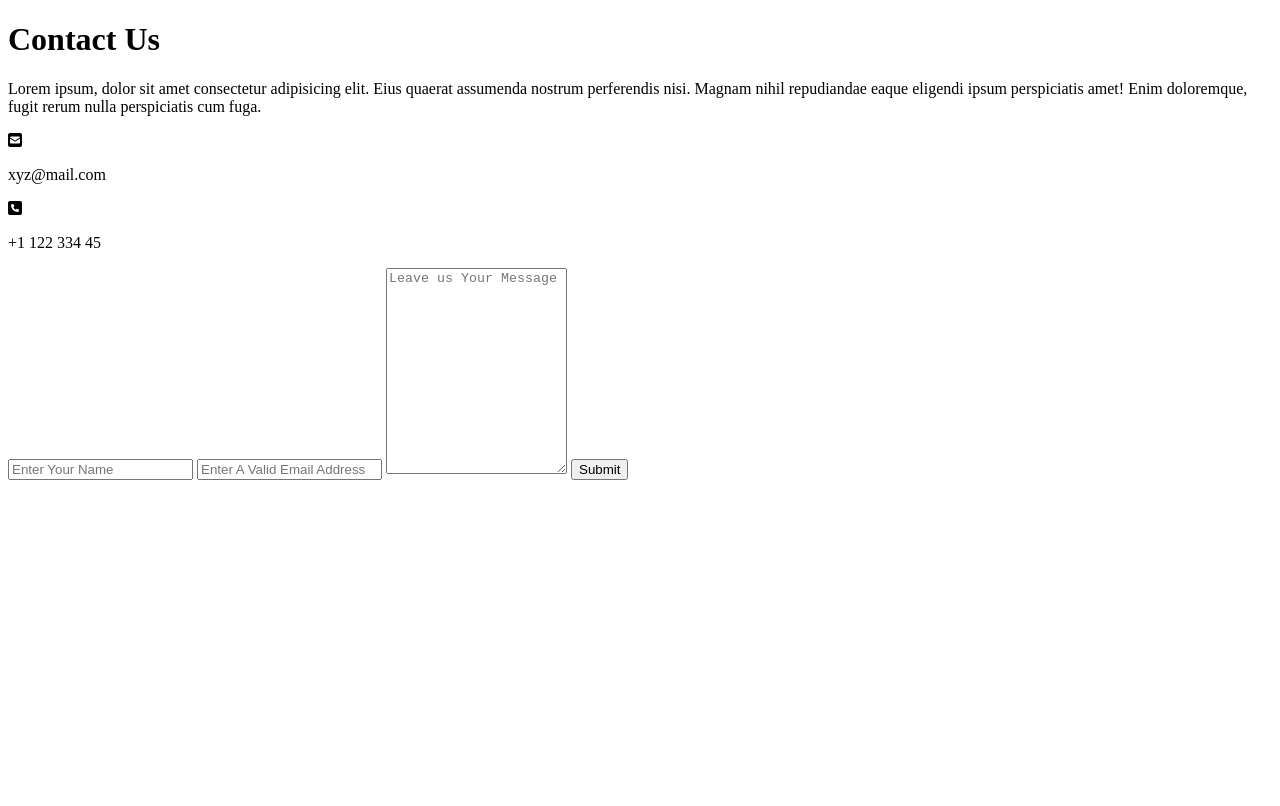
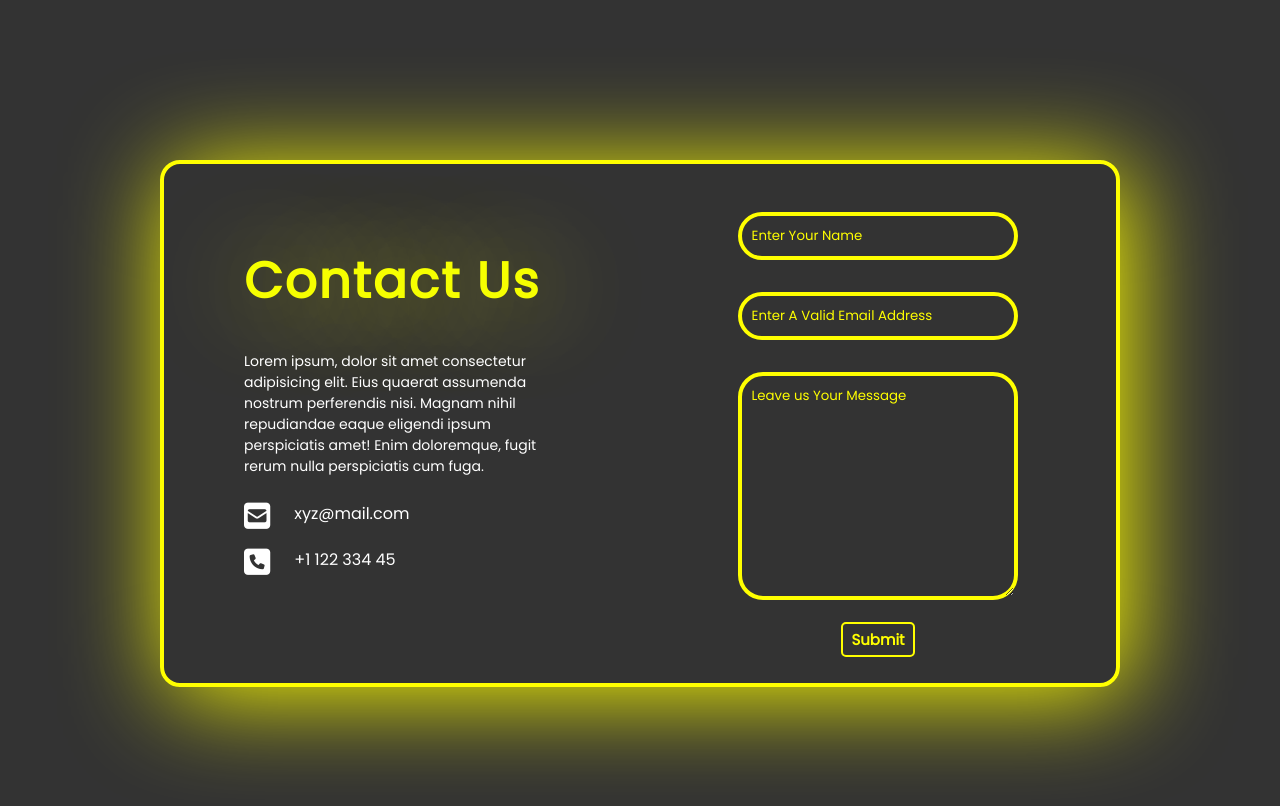
Before and after one commit to Sasi0901/HelloWorld-, a plain HTML site: page contactus.html in a window 1280 px wide. Drawn offline with Linux system fonts and the light colour scheme; the site is published under a folder, as on GitHub Pages, so addresses that start at the root find nothing; a web font is replaced by a local one.

Commit message:
Update contactus.html

```diff
--- a/contactus.html
+++ b/contactus.html
@@ -5,7 +5,7 @@
   <meta http-equiv="X-UA-Compatible" content="IE=edge">
   <meta name="viewport" content="width=device-width, initial-scale=1.0">
   <link rel="stylesheet" href="https://cdnjs.cloudflare.com/ajax/libs/font-awesome/6.2.0/css/all.min.css" integrity="sha512-xh6O/CkQoPOWDdYTDqeRdPCVd1SpvCA9XXcUnZS2FmJNp1coAFzvtCN9BmamE+4aHK8yyUHUSCcJHgXloTyT2A==" crossorigin="anonymous" referrerpolicy="no-referrer" />
-  <link rel="stylesheet" href="/HelloWorld-/css/contactus.css">
+  <link rel="stylesheet" href="css/contactus.css">
   <title>Contact us</title>
 </head>
 <body>
```
